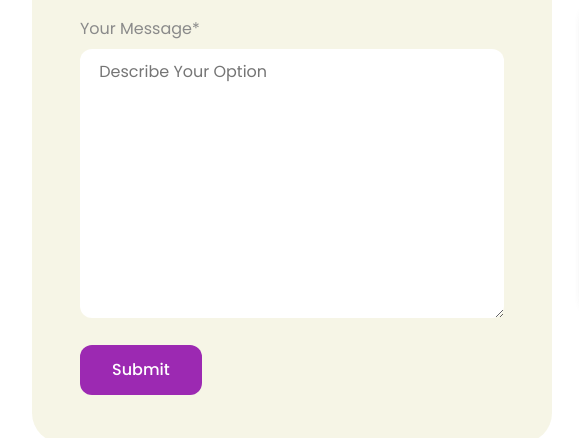
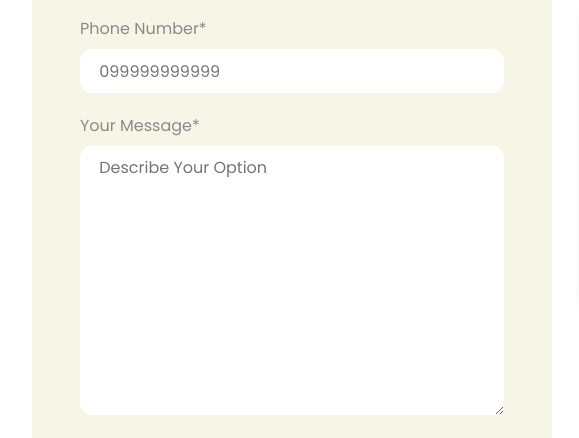
Before and after one commit to DArcy16/sdl, a plain HTML site: page contact.html in a window 1280 px wide. Shown: the part 1052-1490 px from the top of the page, 88-667 px from the left. Drawn offline with nearby package versions, Linux system fonts and the light colour scheme; files whose address does not match are found by name.

Commit message:
code changes/input added

```diff
--- a/contact.html
+++ b/contact.html
@@ -215,6 +215,15 @@
 							/>
 						</div>
 						<div class="input_wrapper">
+							<label for="phone">Phone Number*</label>
+							<input
+								id="phone"
+								type="number"
+								placeholder="099999999999"
+								required
+							/>
+						</div>
+						<div class="input_wrapper">
 							<label for="message">Your Message*</label>
 							<textarea
 								itemid="message"
```
